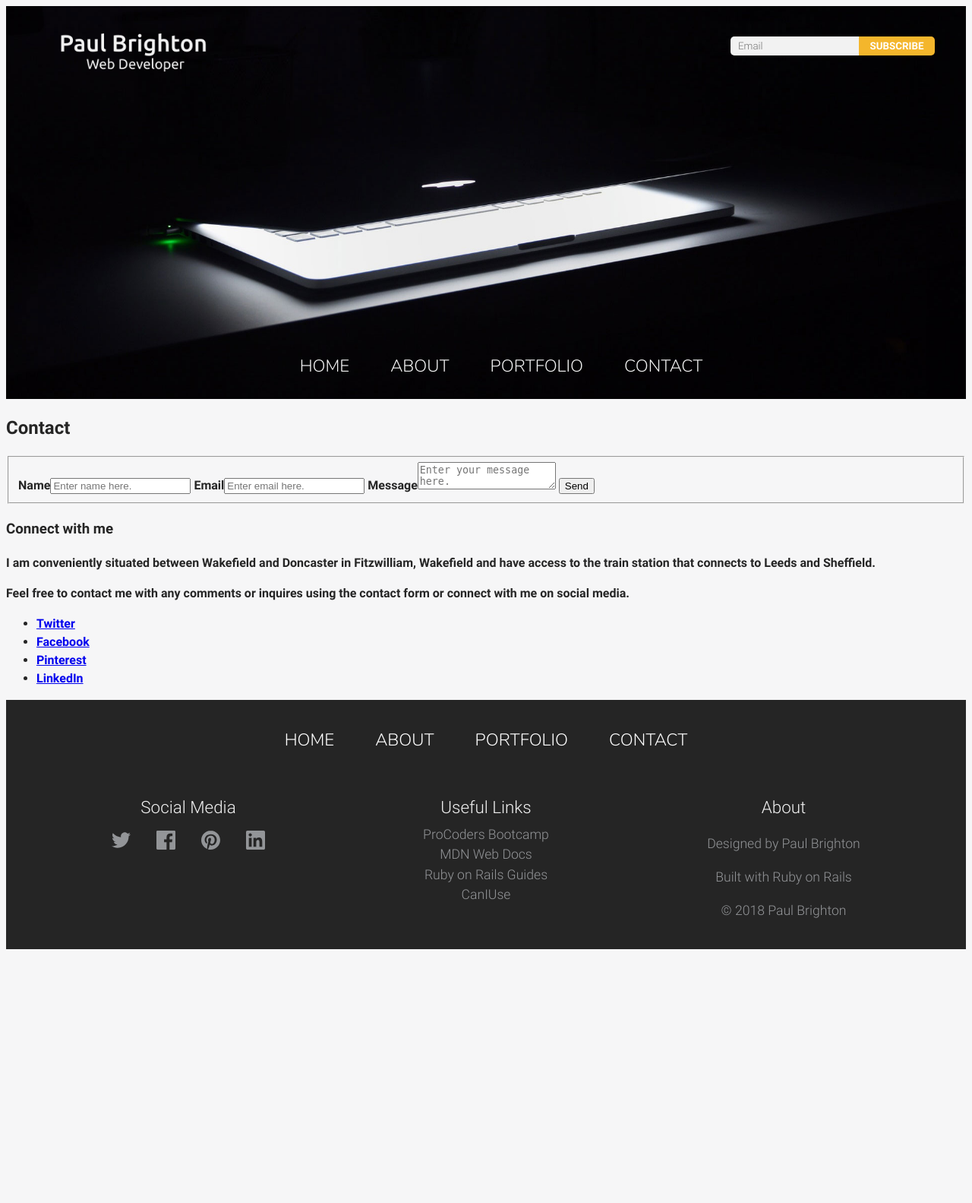
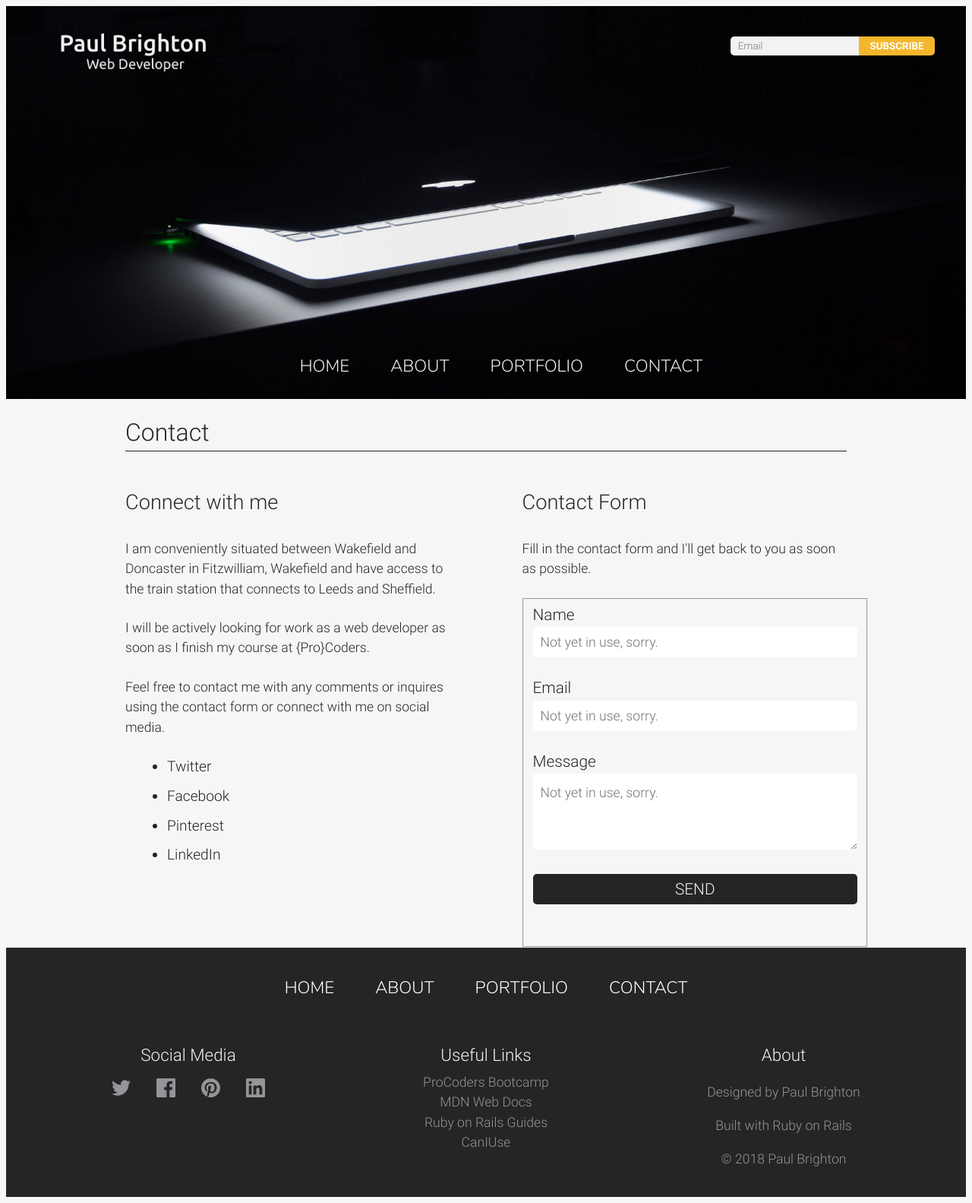
Before and after one commit to affinity-digital-ltd/Pauls_Blog, a Rails app: page /static_pages/contact in a window 1280 px wide. Shown: the whole page at 76% size. Before the commit the page ends 1249 px from the top, so only its background shows below. Run offline with Rails 7, Linux system fonts and the light colour scheme; style sheets or scripts are compiled from the project's sources; some libraries are stand-ins or nearby versions.

Commit message:
Contact page styling done, still needs tidying up though.

```diff
--- a/app/assets/stylesheets/application.scss
+++ b/app/assets/stylesheets/application.scss
@@ -49,3 +49,5 @@
 @import "components/c-portfolio-project";
 
 // Contact Page
+@import "objects/o-contact";
+@import "components/c-contact";
--- /dev/null
+++ b/app/assets/stylesheets/components/c-contact.scss
@@ -0,0 +1,111 @@
+.c-contact-details {
+  width: 100%;
+  padding-bottom: 25px;
+
+  p {
+    font-size: 1.1em;
+    font-weight: 300;
+    margin: 10px 0 25px;
+  }
+
+  h3 {
+    font-size: 1.7em;
+    font-weight: 300;
+  }
+
+  li {
+    list-style-type: disc;
+    margin: 0 0 10px 15px;
+    font-size: 1.2em;
+  }
+
+  a {
+    text-decoration: none;
+    color: #252525;
+    font-weight: 300;
+
+    &:hover {
+      text-decoration: underline;
+    }
+  }
+}
+
+@media only screen and (min-width: 960px) {
+  .c-contact-details {
+    width: 45%;
+    margin: 0 5% 0 0;
+    float: left;
+  }
+
+  .contact-form {
+    width: 45%;
+    margin: 0 0 0 5%;
+    float: right;
+  }
+}
+
+.contact-form {
+  p {
+    font-size: 1.1em;
+    font-weight: 300;
+    margin: 10px 0 25px;
+  }
+
+  h3 {
+    font-size: 1.7em;
+    font-weight: 300;
+  }
+
+  fieldset {
+    width: 100%;
+    margin: 25px auto 0;
+  }
+
+  label {
+    display: block;
+    font-size: 1.3em;
+    font-weight: 300;
+  }
+
+  &__input {
+
+    &--short {
+      box-sizing: border-box;
+      width: 100%;
+      height: 30px;
+      border: 0;
+      border-radius: 5px;
+      padding: 20px 10px;
+      margin-bottom: 25px;
+      font-family: "Roboto", sans-serif;
+      font-size: 1.1em;
+      font-weight: 300;
+    }
+
+    &--tall {
+      box-sizing: border-box;
+      width: 100%;
+      height: 100px;
+      border: 0;
+      border-radius: 5px;
+      padding: 15px 10px;
+      font-family: "Roboto", sans-serif;
+      font-size: 1.1em;
+      font-weight: 300;
+    }
+  }
+
+  &__btn {
+    width: 100%;
+    padding: 8px 0;
+    margin: 25px 0 45px;
+    border: none;
+    border-radius: 5px;
+    color: #f2f2f2;
+    background-color: #252525;
+    font-family: "Roboto", sans-serif;
+    font-size: 1.3em;
+    font-weight: 300;
+    text-transform: uppercase;
+  }
+}
--- /dev/null
+++ b/app/assets/stylesheets/objects/o-contact.scss
@@ -0,0 +1,55 @@
+.o-contact {
+  &__container {
+    min-width: 300px;
+    padding: 0 10px;
+    margin: 0 auto 50px;
+
+    h2 {
+      font-size: 2em;
+      margin: 20px 0 0;
+      font-weight: 300;
+    }
+  }
+
+  &__header {
+
+    &--divider {
+      height: 1px;
+      background-color: #252525;
+      margin: 0 auto 20px;
+    }
+  }
+}
+
+
+@media only screen and (min-width: 500px) {
+  .o-contact {
+    &__container {
+      width: 480px;
+    }
+  }
+}
+
+@media screen and (min-width: 768px) {
+  .o-contact {
+    &__container {
+      width: 668px;
+    }
+  }
+}
+
+@media screen and (min-width: 960px) {
+  .o-contact {
+    &__container {
+      width: 860px;
+    }
+  }
+}
+
+@media screen and (min-width: 1024px) {
+  .o-contact {
+    &__container {
+      width: 950px;
+    }
+  }
+}
--- a/app/views/static_pages/contact.html.erb
+++ b/app/views/static_pages/contact.html.erb
@@ -1,27 +1,37 @@
 <%= render 'shared/header' %>
 
-<h2>Contact</h2>
-<section class="contact-form">
-  <form method="post" name="myemailform" action="contact.php">
-    <fieldset>
-      <label>Name<input type="text" name="name" placeholder="Enter name here."></label>
-      <label>Email<input type="email" name="email" placeholder="Enter email here."></label>
-      <label>Message<textarea name="message" placeholder="Enter your message here." ></textarea></label>
-      <input type="submit" name="send" value="Send" />
-    </fieldset>
-  </form>
-</section>
+<div class="o-contact__container">
+  <h2>Contact</h2>
+  <div class="o-contact__header--divider"></div>
+  <section class="c-contact-details">
+    <h3>Connect with me</h3>
+    <p>I am conveniently situated between Wakefield and Doncaster in Fitzwilliam, Wakefield and have access to the train station that connects to Leeds and Sheffield.</p>
+    <p>I will be actively looking for work as a web developer as soon as I finish my course at {Pro}Coders.</p>
+    <p>Feel free to contact me with any comments or inquires using the contact form or connect with me on social media.</p>
+    <ul>
+      <li><%= link_to "Twitter", "https://twitter.com/paulbrighton_" %></li>
+      <li><%= link_to "Facebook", "https://www.facebook.com/paul.brighton.10" %></li>
+      <li><%= link_to "Pinterest", "https://www.pinterest.co.uk/paulbrightonfda/" %></li>
+      <li><%= link_to "LinkedIn", "https://www.linkedin.com/in/paulbrighton/" %></li>
+    </ul>
+  </section>
 
-<section class="contact-details">
-  <h3>Connect with me</h3>
-  <p>I am conveniently situated between Wakefield and Doncaster in Fitzwilliam, Wakefield and have access to the train station that connects to Leeds and Sheffield.</p>
-  <p>Feel free to contact me with any comments or inquires using the contact form or connect with me on social media.</p>
-  <ul>
-    <li><%= link_to "Twitter", root_path %></li>
-    <li><%= link_to "Facebook", root_path %></li>
-    <li><%= link_to "Pinterest", root_path %></li>
-    <li><%= link_to "LinkedIn", root_path %></li>
-  </ul>
-</section>
+
+  <section class="contact-form">
+    <h3>Contact Form</h3>
+    <p>Fill in the contact form and I'll get back to you as soon as possible.</p>
+    <form method="post" name="emailform" action="">
+      <fieldset>
+        <label>Name</label>
+        <input type="text" name="name" placeholder="Not yet in use, sorry." class="contact-form__input--short">
+        <label>Email</label>
+        <input type="email" name="email" placeholder="Not yet in use, sorry." class="contact-form__input--short">
+        <label>Message</label>
+        <textarea name="message" placeholder="Not yet in use, sorry." class="contact-form__input--tall"></textarea>
+        <input type="submit" name="send" value="Send" class="contact-form__btn"/>
+      </fieldset>
+    </form>
+  </section>
+</div>
 
 <%= render 'shared/footer' %>
```
